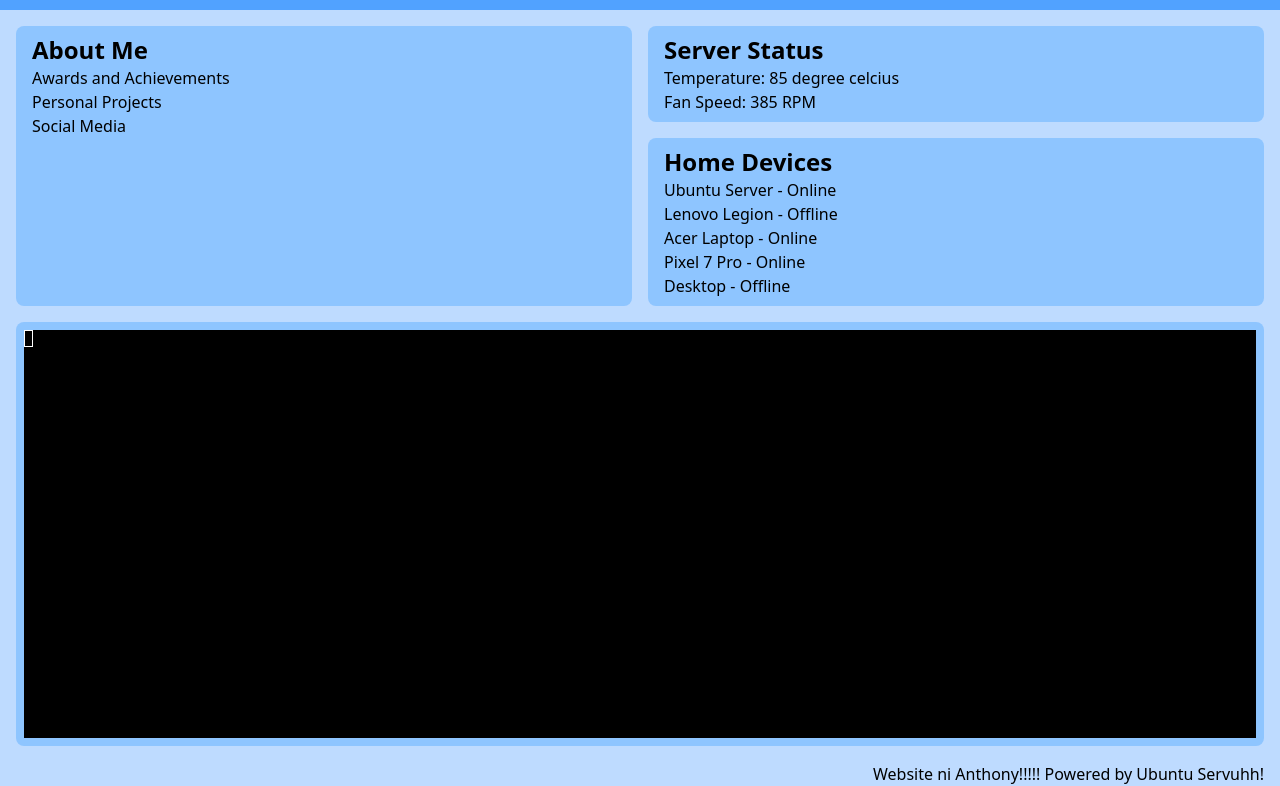
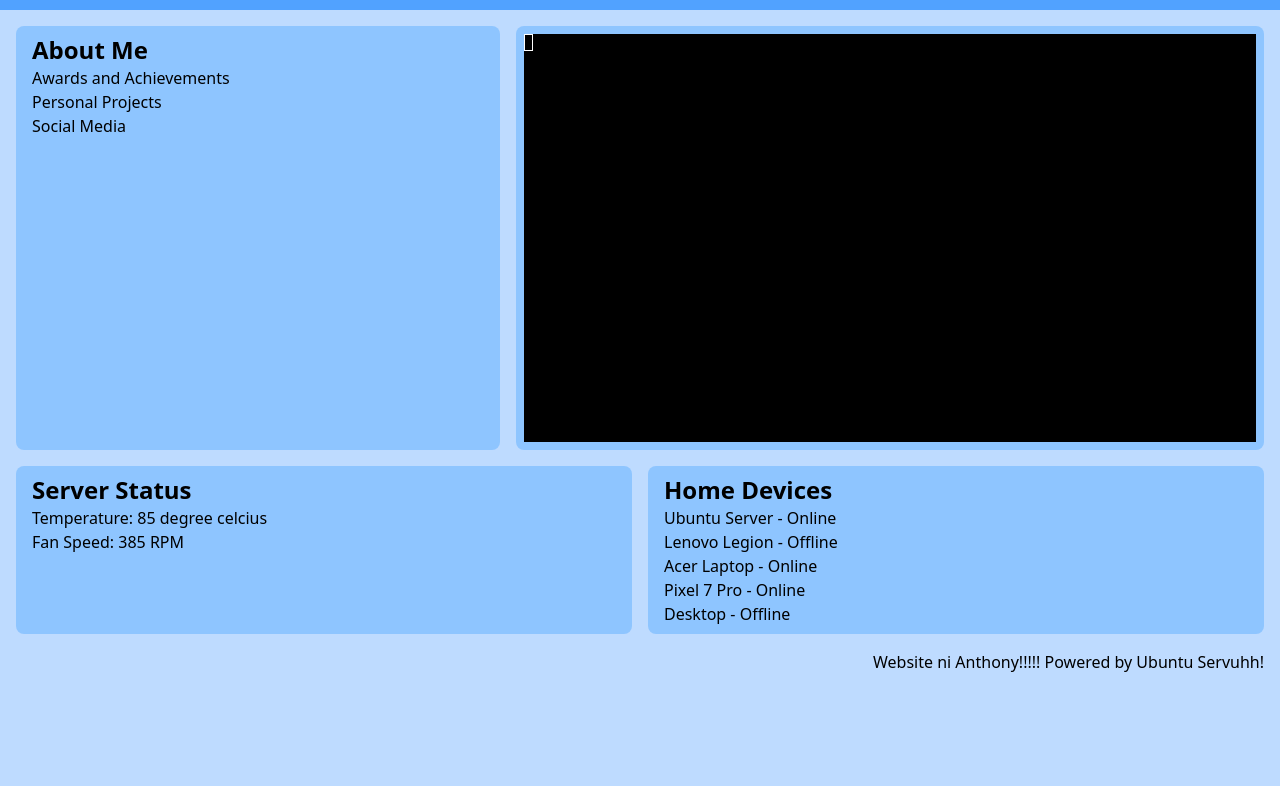
Before and after one commit to Add852/WebServer, a website: page public/index.html in a window 1280 px wide. Shown: the part 54-840 px from the top of the page. After the commit the page ends 800 px from the top, so only its background shows below. Drawn offline with nearby package versions, Linux system fonts and the light colour scheme; no server answers.

Commit message:
fixed tile arrangements

```diff
--- a/public/index.html
+++ b/public/index.html
@@ -11,29 +11,40 @@
 
     <!-- FOR XTERM (TERMINAL CSS) -->
     <link rel="stylesheet" href="https://unpkg.com/xterm/css/xterm.css" />
+
+    <link rel="icon" type="image/x-icon" href="/favicon.ico">
 </head>
 
 <body class="flex flex-col bg-blue-200 gap-4">
 
-    <!-- Nav Bar -->
+    <!-- NAVBAR -->
     <nav class="flex h-16 bg-blue-400 justify-center md:justify-start md:pl-4 items-center">
         <h1 class="text-3xl font-bold">Website ni Thony@!!1!1!</h1>
     </nav>
 
-    <div class="flex flex-col md:grid md:grid-cols-2 gap-4 mx-4">
+    <!-- CONTENT -->
+    <div class="flex flex-col gap-4 mx-4"> <!-- md:grid md:grid-cols-2 -->
 
+        <!-- ABOUT AND TERMINAL -->
+        <div class="flex flex-col gap-4 md:flex-row">
             <!-- ABOUT ME -->
-        <div class="bg-blue-300 rounded-lg px-4 py-2">
+            <div class="bg-blue-300 rounded-lg px-4 py-2 md:flex-1">
                 <h2 class="text-2xl font-semibold ">About Me</h2>
                 <h3>Awards and Achievements</h3>
                 <h3>Personal Projects</h3>
                 <h3>Social Media</h3>
             </div>
 
+            <!-- SSH TERMINAL -->
+            <div class="bg-blue-300 p-2 rounded-lg overflow-auto">
+                <div class="w-[732px]" id="terminal"></div>
+            </div>
+        </div>
+
         <!-- SERVER STATUS AND HOME DEVICES -->
-        <div class="flex flex-col gap-4">
+        <div class="flex flex-col gap-4 md:flex-row ">
             <!-- SERVER STATUS -->
-            <div class="bg-blue-300 rounded-lg px-4 py-2">
+            <div class="bg-blue-300 rounded-lg px-4 py-2 flex-1">
                 <h2 class="text-2xl font-semibold">Server Status</h2>
                 <ul class="text-md">
                     <li>Temperature: 85 degree celcius</li>
@@ -42,7 +53,7 @@
             </div>
 
             <!-- HOME DEVICES -->
-            <div class="bg-blue-300 rounded-lg px-4 py-2">
+            <div class="bg-blue-300 rounded-lg px-4 py-2 flex-1">
                 <h2 class="text-2xl font-semibold">Home Devices</h2>
                 <ul class="text-md">
                     <li>Ubuntu Server - Online</li>
@@ -55,12 +66,15 @@
 
         </div>
 
-        <!-- SSH TERMINAL -->
-        <div class="bg-blue-300 rounded-lg p-2 md:col-span-2" id="terminal"></div>
+    </div>
 
-        <!-- SSH TERMINAL SCRIPT -->
+    <!-- FOOTER -->
+    <footer class="flex w-full justify-end pr-4">
+        <p class="text-md">Website ni Anthony!!!!! Powered by Ubuntu Servuhh!</p>
+    </footer>
+
+    <!-- SSH TERMINAL CSS SCRIPT -->
     <script src="https://unpkg.com/xterm/lib/xterm.js"></script>
-
     <!-- TO CONNECT FRONT END TO BACK END ??? -->
     <script src="https://cdn.socket.io/4.5.4/socket.io.min.js"></script>
     <script>
@@ -99,11 +113,6 @@
             socket.emit('ssh-command', data);
         });
     </script>
-    </div>
-
-    <footer class="flex w-full justify-end pr-4">
-        <p class="text-md">Website ni Anthony!!!!! Powered by Ubuntu Servuhh!</p>
-    </footer>
 
 </body>
 
```
Also changed, not shown: public/favicon.ico (renamed from favicon.ico). Lines whose indentation alone changed are shown as unchanged.
